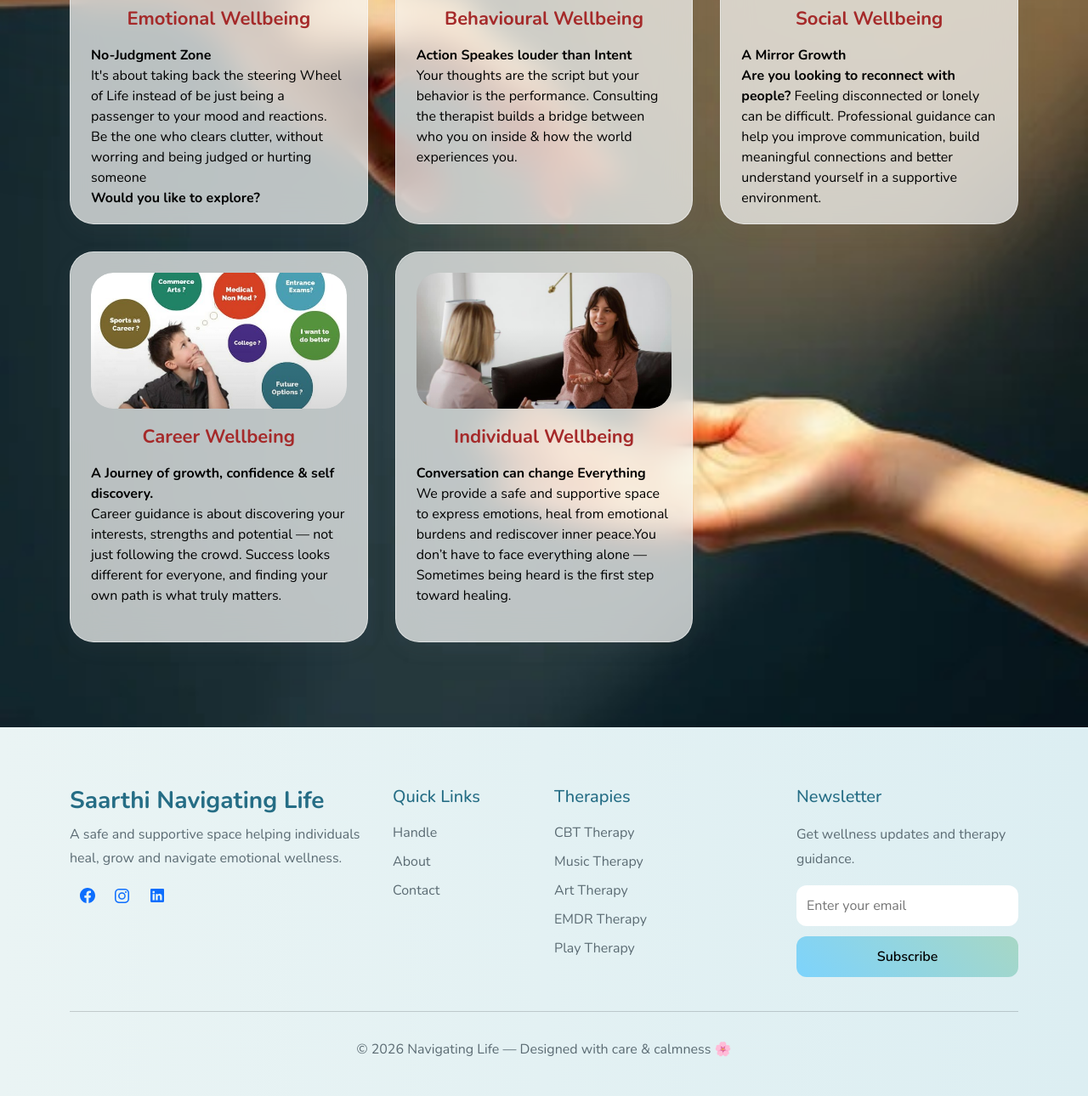
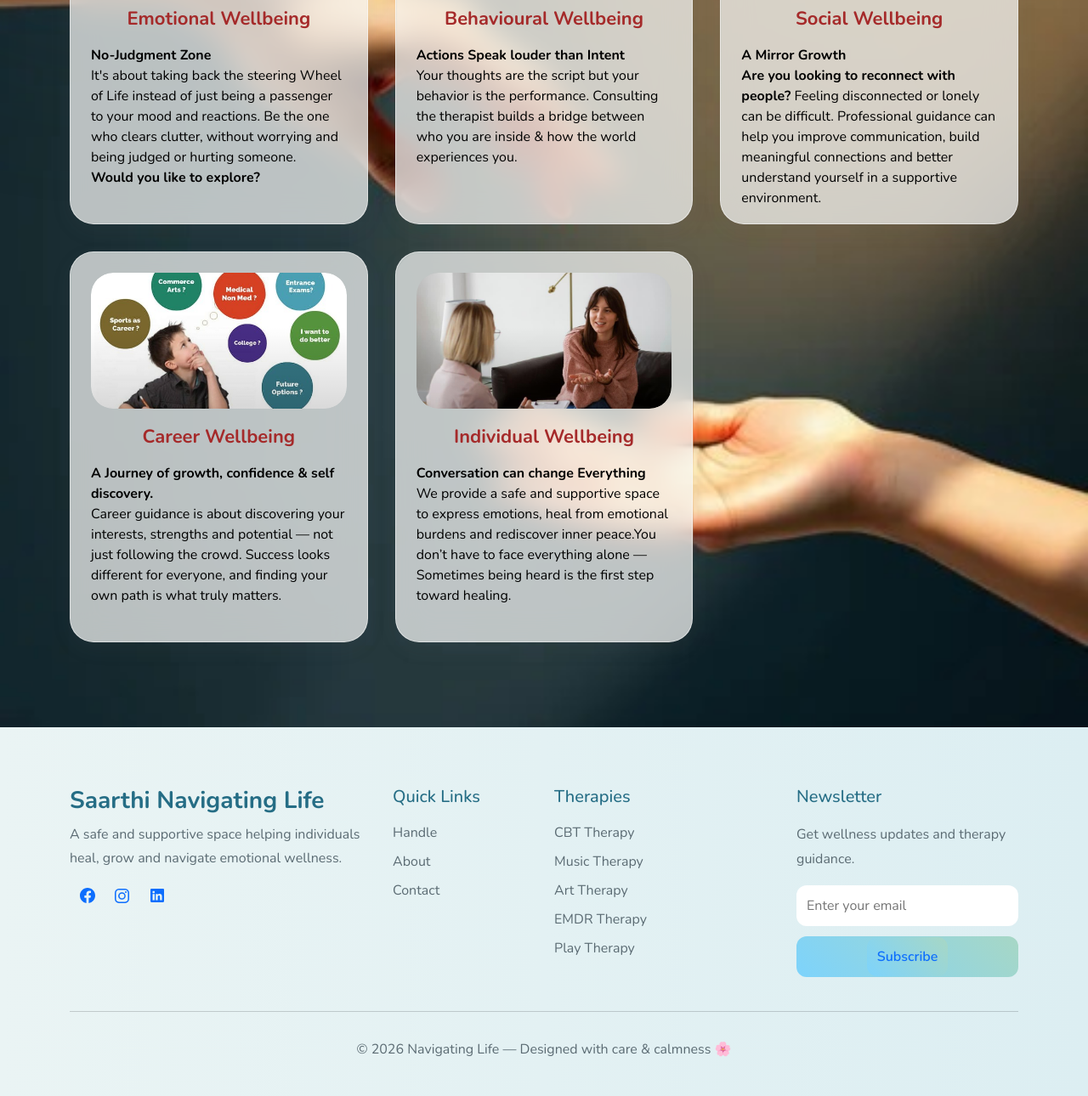
Before and after one commit to neemkaroli12/saarthinavigatinglife, a Django app: page /handle/ in a window 1280 px wide. Shown: the part 296-1586 px from the top of the page at 85% size. Run offline with Django 5.2, Linux system fonts and the light colour scheme.

Commit message:
home.html art.html emdr.html cbt.html play.html handle.html

```diff
--- a/services/templates/art.html
+++ b/services/templates/art.html
@@ -358,7 +358,7 @@ body{
 
 
                     It provides a safe and supportive space where feelings
-                    can be explored without pressure or judgment,
+                    can be explored without pressure or judgement,
                     allowing healing, self-awareness and emotional balance
                     to grow naturally through creativity.
 
@@ -426,7 +426,7 @@ body{
     <div class="benefit-section">
 
         <h2 class="text-center">
-            Who Can Benefit?
+            Art Therapy Can Support
         </h2>
 
         <div class="benefit-grid">
--- a/services/templates/cbt.html
+++ b/services/templates/cbt.html
@@ -535,6 +535,10 @@ body{
 
     <div class="process-wrap">
 
+        <h2 style="font-size:40px;" >
+            CBT Process
+        </h2><br>
+
         <div class="row g-4">
 
             <div class="col-lg-3">
--- a/services/templates/emdr.html
+++ b/services/templates/emdr.html
@@ -535,6 +535,10 @@ body{
 
     <div class="process-wrap">
 
+         <h2 style="font-size:40px;" >
+            EMDR Process
+        </h2><br>
+
         <div class="row g-4">
 
             <div class="col-lg-3">
--- a/services/templates/handle.html
+++ b/services/templates/handle.html
@@ -540,8 +540,8 @@ body{
                             </span><br>
 
                                 It's about taking back the steering
-                                Wheel of Life instead of be just being a passenger to your mood and reactions.
-                                Be the one who clears clutter, without worring and being judged or hurting someone
+                                Wheel of Life instead of just being a passenger to your mood and reactions.
+                                Be the one who clears clutter, without worrying and being judged or hurting someone.
 
                             <br><span class="emotion-question">
                                <b> Would you like to explore?</b>
@@ -599,11 +599,11 @@ body{
 
                         <p class="emotion-text">
                             <span class="emotion-highlight">
-                               <b>Action Speakes louder than Intent</b>
+                               <b>Actions Speak louder than Intent</b>
                             </span><br>
 
                                 Your thoughts are the script but your behavior is the performance.
-                                Consulting the therapist builds a bridge between who you on inside & how the world experiences you.
+                                Consulting the therapist builds a bridge between who you are inside & how the world experiences you.
 
 
 
--- a/services/templates/play.html
+++ b/services/templates/play.html
@@ -537,6 +537,10 @@ body{
 
     <div class="process-wrap">
 
+         <h2 style="font-size:40px;" >
+            Play Process
+        </h2><br>
+
         <div class="row g-4">
 
             <div class="col-lg-3">
--- a/templates/home.html
+++ b/templates/home.html
@@ -1235,7 +1235,7 @@ Calm your mind, build confidence, and grow with guidance.
 
 
                     <div class="col-md-4 text-center">
-                        <a href="https://www.linkedin.com/company/yourcompany" target="_blank">
+                        <a href="https://www.linkedin.com/in/saarthi-navigating-life-151969422/" target="_blank">
                             <svg xmlns="http://www.w3.org/2000/svg" width="16" height="16"
                                 fill="currentColor" class="bi bi-linkedin" viewBox="0 0 16 16">
                                 <path d="M0 1.146C0 .513.526 0 1.175 0h13.65C15.474 0 16 .513 16 1.146v13.708c0 .633-.526 1.146-1.175 1.146H1.175C.526 16 0 15.487 0 14.854zm4.943 12.248V6.169H2.542v7.225zm-1.2-8.212c.837 0 1.358-.554 1.358-1.248-.015-.709-.52-1.248-1.342-1.248S2.4 3.226 2.4 3.934c0 .694.521 1.248 1.327 1.248zm4.908 8.212V9.359c0-.216.016-.432.08-.586.173-.431.568-.878 1.232-.878.869 0 1.216.662 1.216 1.634v3.865h2.401V9.25c0-2.22-1.184-3.252-2.764-3.252-1.274 0-1.845.7-2.165 1.193v.025h-.016l.016-.025V6.169h-2.4c.03.678 0 7.225 0 7.225z"/>
@@ -1285,7 +1285,9 @@ Calm your mind, build confidence, and grow with guidance.
             <input type="email" class="newsletter-input" placeholder="Enter your email">
 
             <button class="subscribe-btn">
-                Subscribe
+               <a href="https://www.youtube.com/@SaarthiLifeStudio" target="_blank" class="subscribe-btn">
+                    Subscribe
+                </a>
             </button>
 
         </div>
```
